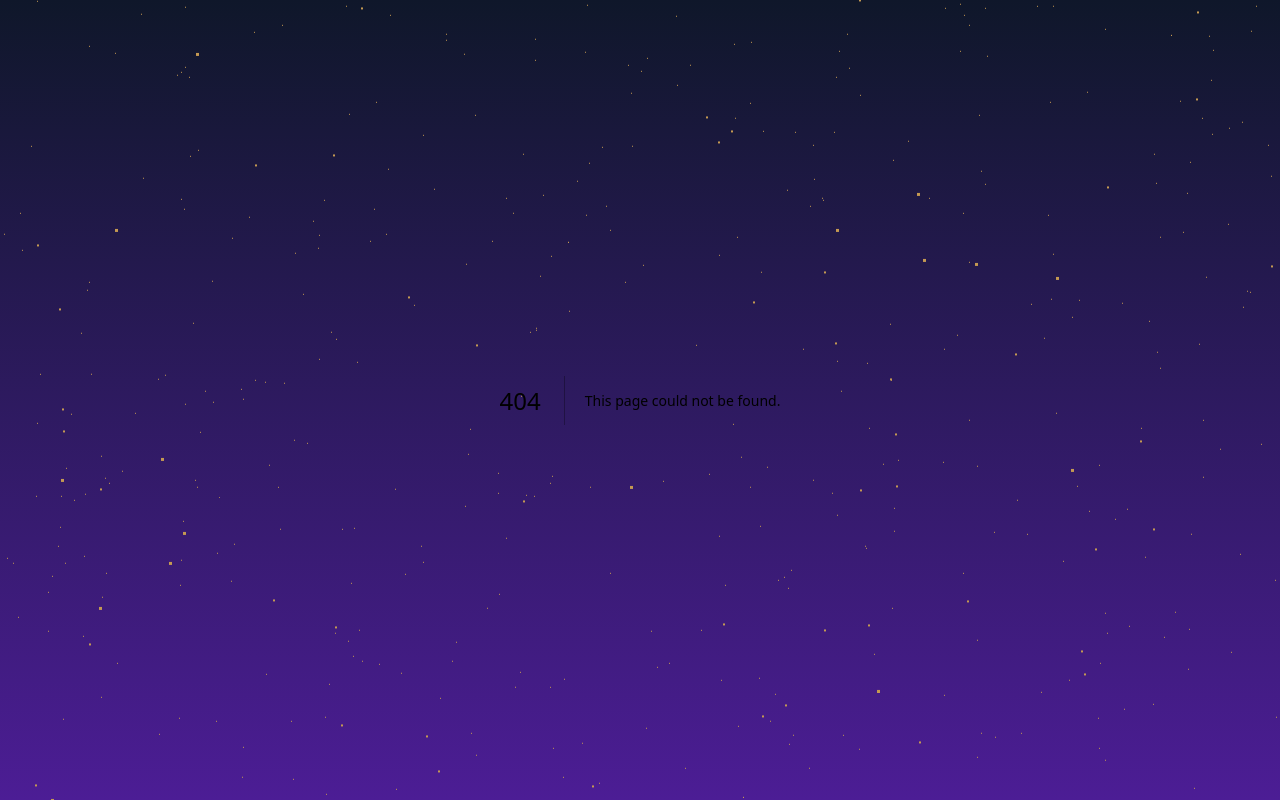
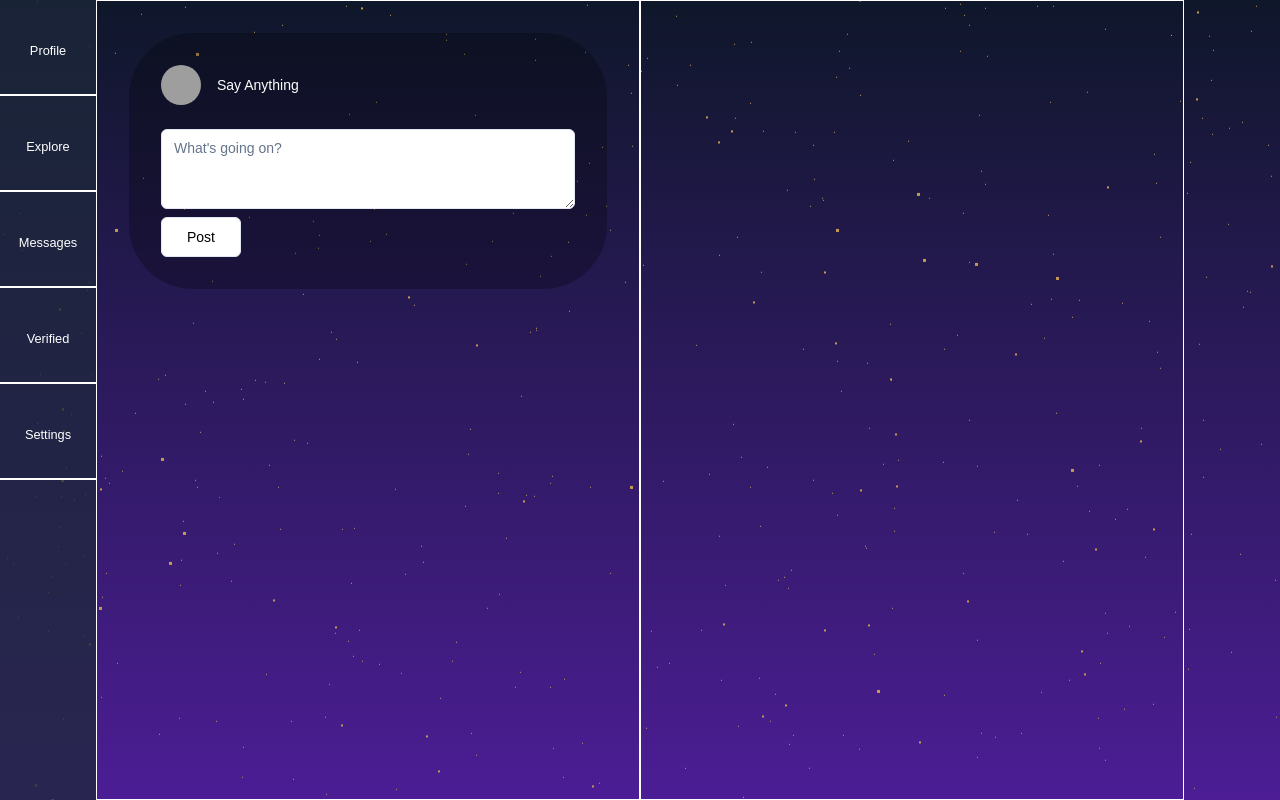
Before and after one commit to jll38/profile-xchange, a Next.js app: page /feed in a window 1280 px wide. Before the commit this address had no page. Built offline with nearby package versions, Linux system fonts and the light colour scheme; grey boxes are pictures that could not be loaded; a web font is replaced by a local one.

Commit message:
login page work

```diff
--- a/package.json
+++ b/package.json
@@ -10,6 +10,7 @@
   },
   "dependencies": {
     "@hookform/resolvers": "^3.3.1",
+    "@radix-ui/react-avatar": "^1.0.3",
     "@radix-ui/react-label": "^2.0.2",
     "@radix-ui/react-slot": "^1.0.2",
     "@types/node": "20.6.3",
--- /dev/null
+++ b/src/app/feed/page.tsx
@@ -0,0 +1,22 @@
+import Image from "next/image";
+import { Textarea } from "@/components/ui/textarea";
+import { Label } from "@/components/ui/label";
+import { Avatar, AvatarFallback, AvatarImage } from "@/components/ui/avatar";
+import { Button } from "@/components/ui/button";
+import { buttonVariants } from "@/components/ui/button";
+import Sidebar from "@/components/common/sidebar";
+import CreatePost from "@/components/posts/CreatePost";
+
+export default function Feed() {
+  return (
+    <>
+      <Sidebar />
+      <main className="flex h-screen items-center justify-between p-24 text-white z-20">
+        <div className="h-screen w-1/2 border border-white flex flex-col items-center p-[2rem]">
+            <CreatePost/>
+        </div>
+        <div className="h-screen w-1/2 border border-white"></div>
+      </main>
+    </>
+  );
+}
--- a/src/app/layout.tsx
+++ b/src/app/layout.tsx
@@ -1,30 +1,47 @@
-import './globals.css'
-import type { Metadata } from 'next'
-import { Inter } from 'next/font/google';
-import { Martian_Mono } from 'next/font/google'
+import "./globals.css";
+import type { Metadata } from "next";
+import { Inter } from "next/font/google";
+import { Martian_Mono } from "next/font/google";
+import { Suspense } from "react";
+import Sidebar from "@/components/common/sidebar";
 
-const inter = Inter({ subsets: ['latin'] })
-const martian = Martian_Mono({ subsets: ['latin']})
+
+const inter = Inter({ subsets: ["latin"] });
+const martian = Martian_Mono({ subsets: ["latin"] });
 
 export const metadata: Metadata = {
-  title: 'Create Next App',
-  description: 'Generated by create next app',
-}
+  title: "Create Next App",
+  description: "Generated by create next app",
+};
 
 export default function RootLayout({
   children,
 }: {
-  children: React.ReactNode
+  children: React.ReactNode;
 }) {
+
   return (
     <html lang="en">
-      <body className={martian.className + " bg-gradient-to-t from-violet-900  to-slate-900"}>
-      <div className="bg-animation">
-        <div id="stars"></div>
-        <div id="stars2"></div>
-        <div id="stars3"></div>
-        <div id="stars4"></div>
-    </div>{children}</body>
+        <script
+          defer
+          src="https://kit.fontawesome.com/a7908c27f8.js"
+          async
+        ></script>
+
+      <body
+        className={
+          martian.className + " bg-gradient-to-t from-violet-900  to-slate-900"
+        }
+      >
+
+        <div className="bg-animation">
+          <div id="stars"></div>
+          <div id="stars2"></div>
+          <div id="stars3"></div>
+          <div id="stars4"></div>
+        </div>
+        {children}
+      </body>
     </html>
-  )
+  );
 }
--- a/src/components/auth/loginForm.tsx
+++ b/src/components/auth/loginForm.tsx
@@ -1,7 +1,7 @@
 "use client";
 
 import * as React from "react";
-
+import { useState, useEffect } from "react";
 import { cn } from "@/lib/utils";
 import { Button } from "../ui/button";
 import { Input } from "../ui/input";
@@ -11,7 +11,7 @@ interface UserAuthFormProps extends React.HTMLAttributes<HTMLDivElement> {}
 
 export function UserAuthForm({ className, ...props }: UserAuthFormProps) {
   const [isLoading, setIsLoading] = React.useState<boolean>(false);
-
+  const [signup, setSingup] = React.useState<string>("")
   async function onSubmit(event: React.SyntheticEvent) {
     event.preventDefault();
     setIsLoading(true);
@@ -21,9 +21,31 @@ export function UserAuthForm({ className, ...props }: UserAuthFormProps) {
     }, 3000);
   }
 
+  const [email, setEmail] = useState("");
+  const [confirmEmail, setConfirmEmail] = useState("");
+  const [password, setPassword] = useState("");
+
+  useEffect(() => {
+    console.log(email + " | " + password);
+  }, [email, password]);
+  const handleChange = (e: React.ChangeEvent<HTMLInputElement>) => {
+    const targetID = e.target.getAttribute("id");
+    if (targetID === "email") {
+      setEmail(e.target.value);
+    } else if (targetID === "confirmEmail") {
+      setConfirmEmail(e.target.value);
+    } else if (targetID === "password") {
+      e.target.value;
+    } else {
+      throw new Error("Invalid state change!");
+    }
+  };
   return (
-    <div
-      className={"flex flex-col gap-3 w-[20rem] border border-white p-10 bg-black/10"}
+    <>
+      {!signup && <div
+        className={
+          "flex flex-col gap-3 w-[20rem] border border-white p-10 bg-black/10"
+        }
         {...props}
       >
         <div className="mb-4">
@@ -33,7 +55,9 @@ export function UserAuthForm({ className, ...props }: UserAuthFormProps) {
         </div>
         <form onSubmit={onSubmit}>
           <div className="grid gap-2">
-          <div className="text-center text-slate-200 text-[.8em]">Enter your email below</div>
+            <div className="text-center text-slate-200 text-[.8em]">
+              Enter your email below
+            </div>
             <div className="grid gap-1">
               <Label className="sr-only" htmlFor="email">
                 Email
@@ -47,10 +71,11 @@ export function UserAuthForm({ className, ...props }: UserAuthFormProps) {
                 autoCorrect="off"
                 className="text-slate-900"
                 disabled={isLoading}
+                onChange={handleChange}
               />
             </div>
-          <Button disabled={isLoading}>
-            {isLoading && <div>Loading</div>}
+            <Button disabled={isLoading} className="flex gap-2">
+              {isLoading && <i className="fa-solid fa-spinner fa-spin"></i>}
               Sign In with Email
             </Button>
           </div>
@@ -66,9 +91,88 @@ export function UserAuthForm({ className, ...props }: UserAuthFormProps) {
             </span>
           </div>
         </div>
-      <Button type="button" disabled={isLoading} className="text-black bg-white hover:bg-gray-100">
-        {isLoading ? <div>Loading</div> : <div>Loading</div>} Github
+        <Button
+          type="button"
+          disabled={isLoading}
+          className="text-black bg-white hover:bg-gray-100 flex gap-2"
+        >
+          {isLoading ? (
+            <i className="fa-solid fa-spinner fa-spin"></i>
+          ) : (
+            <i className="fa-brands fa-github"> </i>
+          )}{" "}
+          Github
+        </Button>
+      </div>}
+
+{signup === "signup" &&
+      <div
+        className={
+          "flex flex-col gap-3 w-[20rem] border border-white p-10 bg-black/10"
+        }
+        {...props}
+      >
+        <div className="mb-4">
+          <div className="text-[1em] text-center font-semibold">
+            Create an account
+          </div>
+        </div>
+        <form onSubmit={onSubmit}>
+          <div className="grid gap-2">
+            <div className="text-center text-slate-200 text-[.8em]">
+              Enter your email below
+            </div>
+            <div className="grid gap-1">
+              <Label className="sr-only" htmlFor="email">
+                Email
+              </Label>
+              <Input
+                id="email"
+                placeholder="Email"
+                type="email"
+                autoCapitalize="none"
+                autoComplete="email"
+                autoCorrect="off"
+                className="text-slate-900"
+                disabled={isLoading}
+                onChange={handleChange}
+              />
+              <Label className="sr-only" htmlFor="confirmEmail">
+                Email
+              </Label>
+              <Input
+                id="confirmEmail"
+                placeholder="Confirm Email"
+                type="email"
+                autoCapitalize="none"
+                autoComplete="email"
+                autoCorrect="off"
+                className="text-slate-900"
+                disabled={isLoading}
+                onChange={handleChange}
+              />
+              <Label className="sr-only" htmlFor="password">
+                Password
+              </Label>
+              <Input
+                id="password"
+                placeholder="Password"
+                type="password"
+                autoCapitalize="none"
+                autoComplete="false"
+                autoCorrect="off"
+                className="text-slate-900"
+                disabled={isLoading}
+                onChange={handleChange}
+              />
+            </div>
+            <Button disabled={isLoading} className="flex gap-2">
+              {isLoading && <i className="fa-solid fa-spinner fa-spin"></i>}
+              Register
             </Button>
           </div>
+        </form>
+      </div>}
+    </>
   );
 }
--- /dev/null
+++ b/src/components/common/sidebar.tsx
@@ -0,0 +1,30 @@
+
+const Sidebar = () => {
+  return (
+    <nav className="h-screen w-[6rem] bg-slate-800/75 text-white text-[.8em] fixed">
+      <button className="border-b-2 border-white h-[6rem] flex flex-col items-center justify-center w-full gap-2">
+        <i className="fa-solid fa-user text-[2em]"></i>
+        <div>Profile</div>
+      </button>
+      <button className="border-b-2 border-white h-[6rem] flex flex-col items-center justify-center w-full gap-2">
+        <i className="fa-solid fa-magnifying-glass text-[2em]"></i>
+        <div>Explore</div>
+      </button>
+      <button className="border-b-2 border-white h-[6rem] flex flex-col items-center justify-center w-full gap-2">
+        <i className="fa-solid fa-comment text-[2em]"></i>
+        <div>Messages</div>
+      </button>
+      <button className="border-b-2 border-white h-[6rem] flex flex-col items-center justify-center w-full gap-2">
+        <i className="fa-solid fa-circle-check text-[2em]"></i>
+        <div>Verified</div>
+      </button>
+      <button className="border-b-2 border-white h-[6rem] flex flex-col items-center justify-center w-full gap-2">
+        <i className="fa-solid fa-gear text-[2em]"></i>
+        <div>Settings</div>
+      </button>
+
+    </nav>
+  );
+};
+
+export default Sidebar;
--- /dev/null
+++ b/src/components/posts/CreatePost.tsx
@@ -0,0 +1,32 @@
+"use client";
+import { Textarea } from "@/components/ui/textarea";
+import { Label } from "@/components/ui/label";
+import { Avatar, AvatarFallback, AvatarImage } from "@/components/ui/avatar";
+import { Button } from "@/components/ui/button";
+import { buttonVariants } from "@/components/ui/button";
+export default function CreatePost() {
+  return (
+    <div className="w-full h-[16rem] bg-black/25 rounded-[4rem] p-[2rem] flex flex-col gap-2">
+      <div className="flex items-center gap-4 mb-4">
+        {" "}
+        <Avatar>
+          <AvatarImage src="https://github.com/shadcn.png" />
+          <AvatarFallback>CN</AvatarFallback>
+        </Avatar>
+        <Label htmlFor="message">Say Anything</Label>
+      </div>
+      <Textarea
+        id="message"
+        placeholder="What's going on?"
+        className="text-slate-900"
+      />
+      <Button
+        className={
+          buttonVariants({ variant: "outline" }) + " text-black w-[5rem]"
+        }
+      >
+        Post
+      </Button>
+    </div>
+  );
+}
--- /dev/null
+++ b/src/components/ui/avatar.tsx
@@ -0,0 +1,50 @@
+"use client"
+
+import * as React from "react"
+import * as AvatarPrimitive from "@radix-ui/react-avatar"
+
+import { cn } from "@/lib/utils"
+
+const Avatar = React.forwardRef<
+  React.ElementRef<typeof AvatarPrimitive.Root>,
+  React.ComponentPropsWithoutRef<typeof AvatarPrimitive.Root>
+>(({ className, ...props }, ref) => (
+  <AvatarPrimitive.Root
+    ref={ref}
+    className={cn(
+      "relative flex h-10 w-10 shrink-0 overflow-hidden rounded-full",
+      className
+    )}
+    {...props}
+  />
+))
+Avatar.displayName = AvatarPrimitive.Root.displayName
+
+const AvatarImage = React.forwardRef<
+  React.ElementRef<typeof AvatarPrimitive.Image>,
+  React.ComponentPropsWithoutRef<typeof AvatarPrimitive.Image>
+>(({ className, ...props }, ref) => (
+  <AvatarPrimitive.Image
+    ref={ref}
+    className={cn("aspect-square h-full w-full", className)}
+    {...props}
+  />
+))
+AvatarImage.displayName = AvatarPrimitive.Image.displayName
+
+const AvatarFallback = React.forwardRef<
+  React.ElementRef<typeof AvatarPrimitive.Fallback>,
+  React.ComponentPropsWithoutRef<typeof AvatarPrimitive.Fallback>
+>(({ className, ...props }, ref) => (
+  <AvatarPrimitive.Fallback
+    ref={ref}
+    className={cn(
+      "flex h-full w-full items-center justify-center rounded-full bg-muted",
+      className
+    )}
+    {...props}
+  />
+))
+AvatarFallback.displayName = AvatarPrimitive.Fallback.displayName
+
+export { Avatar, AvatarImage, AvatarFallback }
--- /dev/null
+++ b/src/components/ui/textarea.tsx
@@ -0,0 +1,24 @@
+import * as React from "react"
+
+import { cn } from "@/lib/utils"
+
+export interface TextareaProps
+  extends React.TextareaHTMLAttributes<HTMLTextAreaElement> {}
+
+const Textarea = React.forwardRef<HTMLTextAreaElement, TextareaProps>(
+  ({ className, ...props }, ref) => {
+    return (
+      <textarea
+        className={cn(
+          "flex min-h-[80px] w-full rounded-md border border-input bg-background px-3 py-2 text-sm ring-offset-background placeholder:text-muted-foreground focus-visible:outline-none focus-visible:ring-2 focus-visible:ring-ring focus-visible:ring-offset-2 disabled:cursor-not-allowed disabled:opacity-50",
+          className
+        )}
+        ref={ref}
+        {...props}
+      />
+    )
+  }
+)
+Textarea.displayName = "Textarea"
+
+export { Textarea }
```
Also changed, not shown: 1 other file (tests, documents, lock files or other folders). Lines whose indentation alone changed are shown as unchanged.
